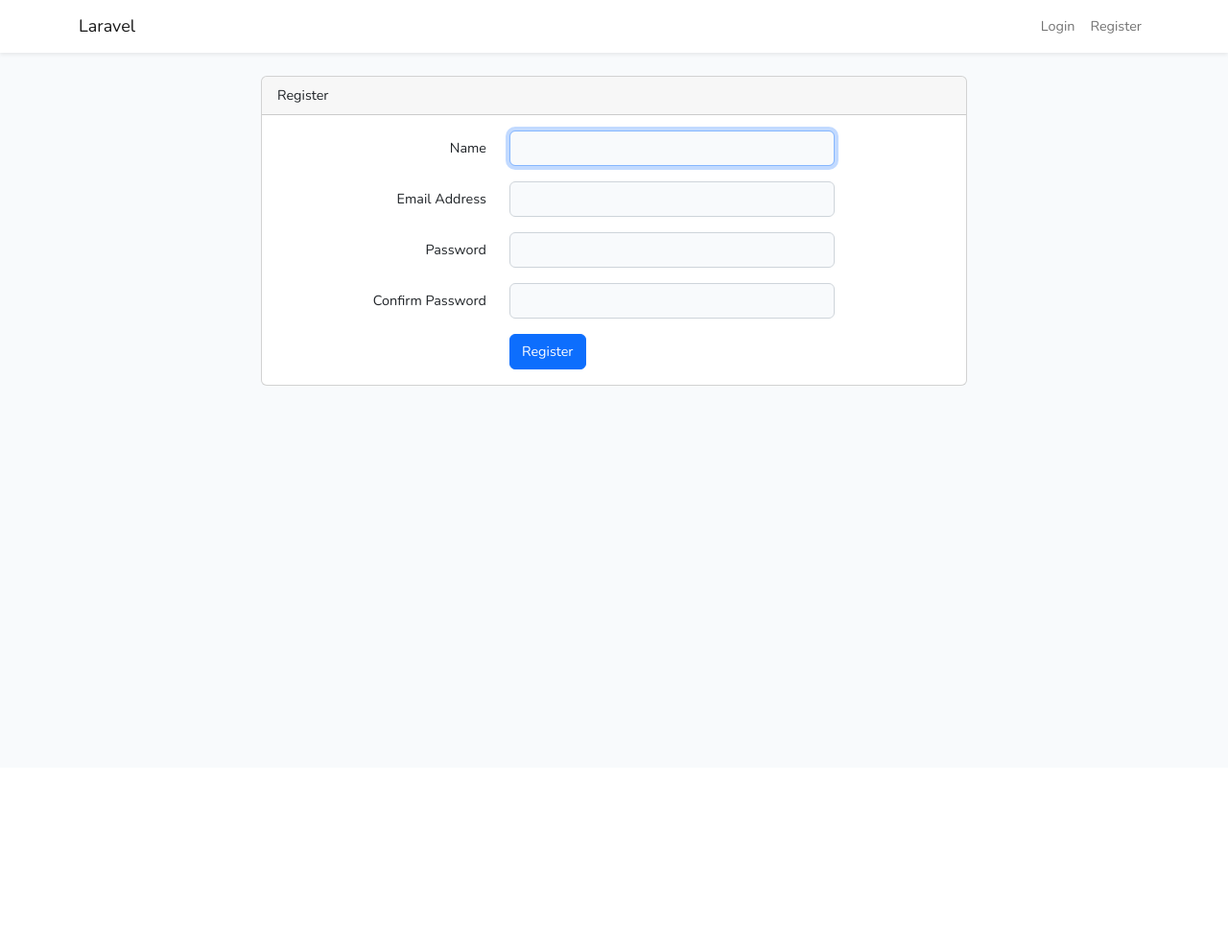
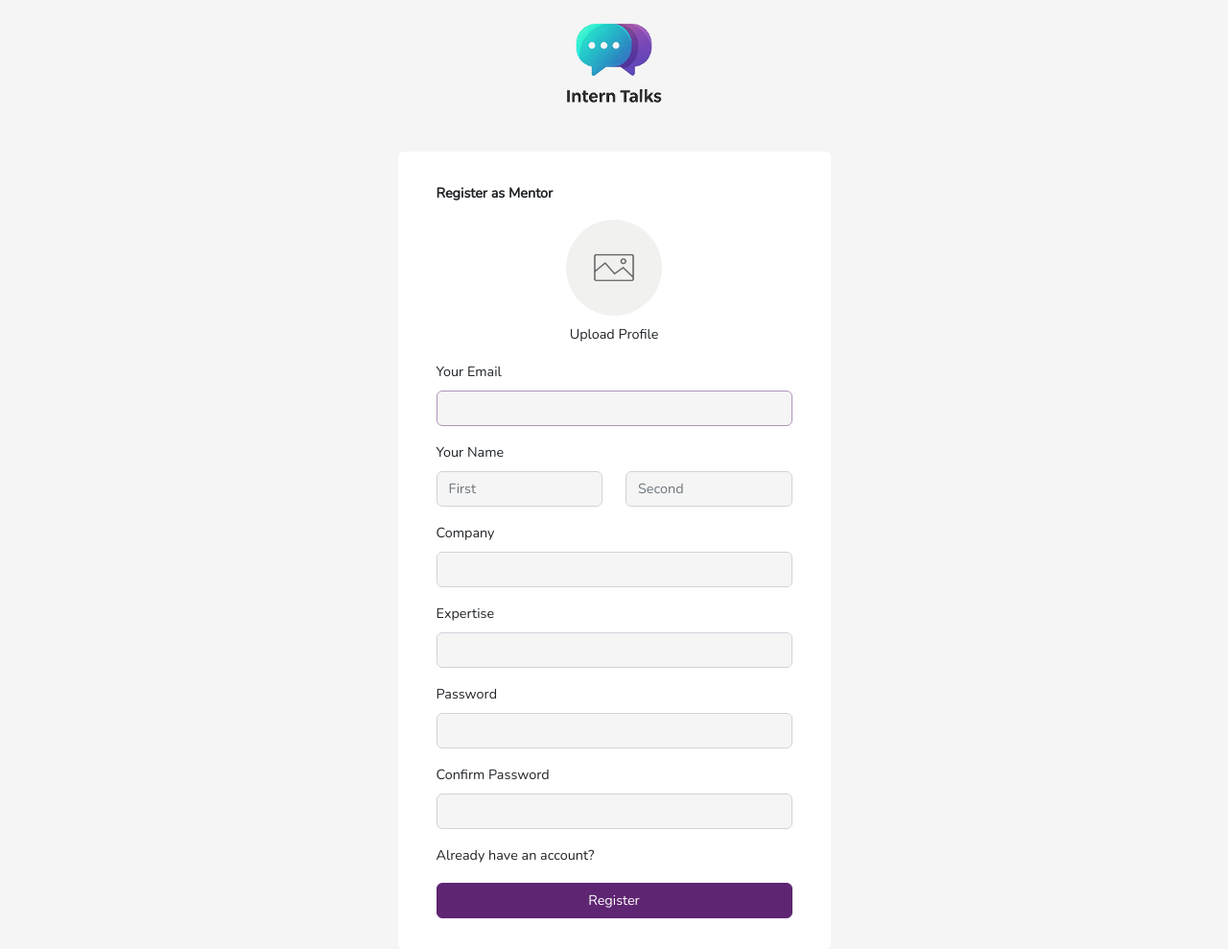
Before and after one commit to NBG-Software/interns-talk-web, a Laravel app: page /register in a window 1280 px wide. Shown: the whole page at 96% size. Before the commit the page ends 402 px from the top, so only its background shows below. Run offline with Laravel 12, Linux system fonts and the light colour scheme; style sheets or scripts are compiled from the project's sources; parts of the project's set-up code (start-up, migrations or seed data) failed here and were passed over.

Commit message:
auth-home-ui

```diff
--- a/app/Http/Controllers/Auth/RegisterController.php
+++ b/app/Http/Controllers/Auth/RegisterController.php
@@ -3,6 +3,7 @@
 namespace App\Http\Controllers\Auth;
 
 use App\Http\Controllers\Controller;
+use App\Models\Mentor;
 use App\Models\User;
 use Illuminate\Foundation\Auth\RegistersUsers;
 use Illuminate\Support\Facades\Hash;
@@ -49,9 +50,13 @@ class RegisterController extends Controller
     protected function validator(array $data)
     {
         return Validator::make($data, [
-            'name' => ['required', 'string', 'max:255'],
+            'first_name' => ['required', 'string', 'max:100'],
+            'last_name' => ['required', 'string', 'max:100'],
             'email' => ['required', 'string', 'email', 'max:255', 'unique:users'],
+            'profile_picture' => ['required', 'file', 'mimes:jpg,jpeg,png'],
             'password' => ['required', 'string', 'min:8', 'confirmed'],
+            'expertise' => ['required', 'string'],
+            'company' => ['required', 'string'],
         ]);
     }
 
@@ -63,10 +68,34 @@ class RegisterController extends Controller
      */
     protected function create(array $data)
     {
-        return User::create([
-            'name' => $data['name'],
+        $newName = '';
+        if(isset($data['profile_picture'])){
+            $newName = uniqid() .'_'. "profile_picture" .'.'. $data['profile_picture']->extension();
+            $data['profile_picture']->storeAs("public/profile_pictures", $newName);
+        };
+
+
+        $user =  User::create([
+            'first_name' => $data['first_name'],
+            'last_name' => $data['last_name'],
             'email' => $data['email'],
             'password' => Hash::make($data['password']),
+            'role' => 'mentor',
+            'profile_picture' => $newName,
+        ]);
+
+        if($user){
+            $this->create_mentor($data, $user);
+        }
+
+        return $user;
+    }
+
+    public function create_mentor(array $data, $user){
+        Mentor::create([
+            'user_id' => $user->id,
+            'expertise' => $data['expertise'],
+            'company' => $data['company'],
         ]);
     }
 }
--- a/resources/sass/_variables.scss
+++ b/resources/sass/_variables.scss
@@ -5,3 +5,8 @@ $body-bg: #f8fafc;
 $font-family-sans-serif: 'Nunito', sans-serif;
 $font-size-base: 0.9rem;
 $line-height-base: 1.6;
+
+$primary : #5E2572;
+$secondary : #00ADB5;
+$light : #F5F5F5; //guest bg color
+$white : #FFFFFF; //auth bg color
--- a/resources/sass/app.scss
+++ b/resources/sass/app.scss
@@ -6,3 +6,37 @@
 
 // Bootstrap
 @import 'bootstrap/scss/bootstrap';
+
+html,body{
+    padding: 0;
+    margin: 0;
+    box-sizing: border-box;
+}
+
+.sidebar{
+    width : 250px !important;
+    height : 100% !important;
+    display: block;
+    overflow-y: hidden;
+    transition : 0.5s ease;
+
+
+    @media (max-width: 767px) {
+        position : absolute;
+        transform: translateX(-250px);
+    }
+
+}
+
+.sidebar.active {
+    transform: translateX(0);
+}
+
+
+.nav-mentor{
+    display : block;
+
+    @media (max-width: 767px) {
+        display : none;
+    }
+}
--- a/resources/views/auth/register.blade.php
+++ b/resources/views/auth/register.blade.php
@@ -1,35 +1,37 @@
-@extends('layouts.app')
+@extends('layouts.guest')
 
 @section('content')
-<div class="container">
-    <div class="row justify-content-center">
-        <div class="col-md-8">
-            <div class="card">
-                <div class="card-header">{{ __('Register') }}</div>
-
+<div class="container vh-100">
+    <div class="row h-100 justify-content-center align-items-center py-4">
+        <div class="col-11 col-md-8 col-lg-5">
+            <div class="text-center mb-2">
+                <img src="{{asset('assets/intern_talk_logo.png')}}" width="80" alt="">
+            </div>
+            <div class="text-center mb-5">
+                <img src="{{asset('assets/intern_talk_text.png')}}" width="100" alt="">
+            </div>
+            <div class="card bg-white py-3 px-4 border-0">
                 <div class="card-body">
-                    <form method="POST" action="{{ route('register') }}">
+                    <p class="fw-bold">Register as Mentor</p>
+                    <form method="POST" action="{{ route('register') }}" enctype="multipart/form-data">
                         @csrf
-
-                        <div class="row mb-3">
-                            <label for="name" class="col-md-4 col-form-label text-md-end">{{ __('Name') }}</label>
-
-                            <div class="col-md-6">
-                                <input id="name" type="text" class="form-control @error('name') is-invalid @enderror" name="name" value="{{ old('name') }}" required autocomplete="name" autofocus>
-
-                                @error('name')
-                                    <span class="invalid-feedback" role="alert">
-                                        <strong>{{ $message }}</strong>
-                                    </span>
+                        <div class="d-flex flex-column justify-content-center align-items-center">
+                            <img id="previewImg" src="{{asset('assets/profile_default.png')}}" class="rounded-pill @error('profile_picture') border border-2 border-danger @enderror" width="100" height="100" alt="">
+                            @error('profile_picture')
+                                <small class="text-danger mt-2">{{$message}}</small>
                             @enderror
+                            <div class="mt-2 mb-3">
+                                <label type="button" for="upload_profile">Upload Profile</label>
+                                <input style="display: none" type="file" name="profile_picture" id="upload_profile">
                             </div>
                         </div>
 
-                        <div class="row mb-3">
-                            <label for="email" class="col-md-4 col-form-label text-md-end">{{ __('Email Address') }}</label>
+                        <div class="form-group mb-3">
+                            <label for="email" class="mb-2">Your Email</label>
 
-                            <div class="col-md-6">
-                                <input id="email" type="email" class="form-control @error('email') is-invalid @enderror" name="email" value="{{ old('email') }}" required autocomplete="email">
+                            <input id="email" type="email"
+                                class="form-control bg-light shadow-none @error('email') is-invalid @enderror" name="email"
+                                value="{{ old('email') }}" required autocomplete="email" autofocus>
 
                             @error('email')
                                 <span class="invalid-feedback" role="alert">
@@ -37,13 +39,54 @@
                                 </span>
                             @enderror
                         </div>
+
+                        <div class="form-group mb-3">
+                            <label for="name" class="mb-2">Your Name</label>
+
+                            <div class="row">
+                                <div class="col-6">
+                                    <input type="text" name="first_name" class="form-control bg-light shadow-none @error('first_name') is-invalid @enderror" value="{{old('first_name')}}" required placeholder="First">
+                                </div>
+                                <div class="col-6">
+                                    <input type="text" name="last_name" class="form-control bg-light shadow-none @error('last_name') is-invalid @enderror" value="{{old('last_name')}}" required placeholder="Second">
+                                </div>
+                            </div>
                         </div>
 
-                        <div class="row mb-3">
-                            <label for="password" class="col-md-4 col-form-label text-md-end">{{ __('Password') }}</label>
+                        <div class="form-group mb-3">
+                            <label for="email" class="mb-2">Company</label>
 
-                            <div class="col-md-6">
-                                <input id="password" type="password" class="form-control @error('password') is-invalid @enderror" name="password" required autocomplete="new-password">
+                            <input id="company" type="text"
+                                class="form-control bg-light shadow-none @error('company') is-invalid @enderror" name="company"
+                                value="{{ old('company') }}" required autocomplete="company" autofocus>
+
+                            @error('company')
+                                <span class="invalid-feedback" role="alert">
+                                    <strong>{{ $message }}</strong>
+                                </span>
+                            @enderror
+                        </div>
+
+                        <div class="form-group mb-3">
+                            <label for="email" class="mb-2">Expertise</label>
+
+                            <input id="expertise" type="text"
+                                class="form-control bg-light shadow-none @error('expertise') is-invalid @enderror" name="expertise"
+                                value="{{ old('expertise') }}" required autocomplete="expertise" autofocus>
+
+                            @error('expertise')
+                                <span class="invalid-feedback" role="alert">
+                                    <strong>{{ $message }}</strong>
+                                </span>
+                            @enderror
+                        </div>
+
+                        <div class="form-group mb-3">
+                            <label for="password" class="mb-2">Password</label>
+
+                            <input id="password" type="password"
+                                class="form-control bg-light shadow-none @error('password') is-invalid @enderror" name="password" required
+                                autocomplete="current-password">
 
                             @error('password')
                                 <span class="invalid-feedback" role="alert">
@@ -51,22 +94,26 @@
                                 </span>
                             @enderror
                         </div>
+
+                        <div class="form-group mb-3">
+                            <label for="password" class="mb-2">Confirm Password</label>
+
+                            <input id="password" name="password_confirmation" type="password"
+                                class="form-control bg-light shadow-none" required
+                                autocomplete="current-password">
+
                         </div>
 
-                        <div class="row mb-3">
-                            <label for="password-confirm" class="col-md-4 col-form-label text-md-end">{{ __('Confirm Password') }}</label>
-
-                            <div class="col-md-6">
-                                <input id="password-confirm" type="password" class="form-control" name="password_confirmation" required autocomplete="new-password">
-                            </div>
+                        <div class="mb-3">
+                            <a type="button" class="text-dark text-decoration-none" href="{{ route('login') }}">
+                                Already have an account?
+                            </a>
                         </div>
 
-                        <div class="row mb-0">
-                            <div class="col-md-6 offset-md-4">
-                                <button type="submit" class="btn btn-primary">
-                                    {{ __('Register') }}
+                        <div class="">
+                            <button id="register-btn" type="submit" class="w-100 btn btn-primary">
+                                Register
                             </button>
-                            </div>
                         </div>
                     </form>
                 </div>
@@ -75,3 +122,20 @@
     </div>
 </div>
 @endsection
+
+@push('js')
+<script>
+    let preview = document.getElementById('previewImg');
+    let upload = document.getElementById('upload_profile');
+    upload.addEventListener('change', function(event) {
+        console.log(event);
+        let imageFile = URL.createObjectURL(event.target.files[0]);
+        if (imageFile) {
+            preview.src = imageFile;
+
+            preview.onload = () => URL.revokeObjectURL(imageFile);
+        }
+
+    });
+</script>
+@endpush
--- a/resources/views/layouts/app.blade.php
+++ b/resources/views/layouts/app.blade.php
@@ -1,11 +1,12 @@
 <!doctype html>
 <html lang="{{ str_replace('_', '-', app()->getLocale()) }}">
+
 <head>
     <meta charset="utf-8">
     <meta name="viewport" content="width=device-width, initial-scale=1">
 
     <!-- CSRF Token -->
-    <meta name="csrf-token" content="{{ csrf_token() }}">
+    {{-- <meta name="csrf-token" content="{{ csrf_token() }}"> --}}
 
     <title>{{ config('app.name', 'Laravel') }}</title>
 
@@ -16,65 +17,79 @@
     <!-- Scripts -->
     @vite(['resources/sass/app.scss', 'resources/js/app.js'])
 </head>
+
 <body>
-    <div id="app">
-        <nav class="navbar navbar-expand-md navbar-light bg-white shadow-sm">
-            <div class="container">
-                <a class="navbar-brand" href="{{ url('/') }}">
-                    {{ config('app.name', 'Laravel') }}
-                </a>
-                <button class="navbar-toggler" type="button" data-bs-toggle="collapse" data-bs-target="#navbarSupportedContent" aria-controls="navbarSupportedContent" aria-expanded="false" aria-label="{{ __('Toggle navigation') }}">
+    <div id="app" class="vh-100">
+        <nav class="navbar navbar-expand-md navbar-light bg-white border-0 border-bottom border-black-50">
+            <div class="container-fluid px-5 py-1">
+                {{-- nav logo --}}
+                <div class="d-flex align-items-center">
+                    <img src="{{asset('assets/intern_talk_logo.png')}}" class="me-3" width="50" alt="">
+
+                    <a class="py-0" href="{{ url('/') }}">
+                        <img src="{{asset('assets/intern_talk_text.png')}}" width="100" alt="">
+                    </a>
+                </div>
+
+                {{-- toggle button --}}
+                <button id="toggle-btn" class="navbar-toggler" type="button" data-bs-toggle="collapse"
+                    data-bs-target="#navbarSupportedContent" aria-controls="navbarSupportedContent"
+                    aria-expanded="false" aria-label="{{ __('Toggle navigation') }}">
                     <span class="navbar-toggler-icon"></span>
                 </button>
 
-                <div class="collapse navbar-collapse" id="navbarSupportedContent">
-                    <!-- Left Side Of Navbar -->
-                    <ul class="navbar-nav me-auto">
+                <ul class="navbar-nav ms-auto nav-mentor">
+                    @auth
+                        <li class="nav-item">
+                            <a class="nav-link active" aria-current="page" href="#">
+                                Mentor {{ Auth::user()->full_name }}
+                            </a>
+                        </li>
 
-                    </ul>
 
-                    <!-- Right Side Of Navbar -->
-                    <ul class="navbar-nav ms-auto">
-                        <!-- Authentication Links -->
-                        @guest
-                            @if (Route::has('login'))
-                                <li class="nav-item">
-                                    <a class="nav-link" href="{{ route('login') }}">{{ __('Login') }}</a>
-                                </li>
-                            @endif
-
-                            @if (Route::has('register'))
-                                <li class="nav-item">
-                                    <a class="nav-link" href="{{ route('register') }}">{{ __('Register') }}</a>
-                                </li>
-                            @endif
-                        @else
-                            <li class="nav-item dropdown">
-                                <a id="navbarDropdown" class="nav-link dropdown-toggle" href="#" role="button" data-bs-toggle="dropdown" aria-haspopup="true" aria-expanded="false" v-pre>
-                                    {{ Auth::user()->name }}
-                                </a>
-
-                                <div class="dropdown-menu dropdown-menu-end" aria-labelledby="navbarDropdown">
-                                    <a class="dropdown-item" href="{{ route('logout') }}"
-                                       onclick="event.preventDefault();
-                                                     document.getElementById('logout-form').submit();">
-                                        {{ __('Logout') }}
-                                    </a>
-
-                                    <form id="logout-form" action="{{ route('logout') }}" method="POST" class="d-none">
-                                        @csrf
-                                    </form>
-                                </div>
-                            </li>
-                        @endguest
-                    </ul>
-                </div>
+                    @endauth
+                </ul>
             </div>
         </nav>
 
-        <main class="py-4">
-            @yield('content')
+        <main class="container-fluid h-100 px-0 d-flex position-relative">
+            <aside class="bg-white h-100 sidebar border-0 border-end border-black-50 p-4">
+                <ul class="list-unstyled">
+                    <li class="mb-2">
+                        <a href="" class="btn btn-secondary text-start text-dark fw-bold w-100">
+                            Intern List
+                        </a>
+                    </li>
+
+                    <li class="mb-2">
+                        <a href="" class="btn text-start text-dark fw-bold w-100">
+                            Edit Profile
+                        </a>
+                    </li>
+
+                    <li class="">
+                        <form action="{{route('logout')}}" method="post" class="">
+                            @csrf
+                            <button type="submit" class="btn text-start w-100 text-dark fw-bold">Log out</button>
+                        </a>
+                    </li>
+                </ul>
+            </aside>
+            <div class="p-4">
+                <h4>Nothing here</h4>
+                @yield('content')
+            </div>
         </main>
     </div>
+    <script>
+        let toggleBtn = document.getElementById("toggle-btn");
+        let sidebar = document.querySelector(".sidebar");
+
+        toggleBtn.addEventListener("click", function() {
+            sidebar.classList.toggle("active");
+        });
+    </script>
+    @stack('js')
 </body>
+
 </html>
--- /dev/null
+++ b/resources/views/layouts/guest.blade.php
@@ -0,0 +1,25 @@
+<!doctype html>
+<html lang="{{ str_replace('_', '-', app()->getLocale()) }}">
+<head>
+    <meta charset="utf-8">
+    <meta name="viewport" content="width=device-width, initial-scale=1">
+
+    <title>{{ config('app.name', 'Laravel') }}</title>
+
+    <!-- Fonts -->
+    <link rel="dns-prefetch" href="//fonts.bunny.net">
+    <link href="https://fonts.bunny.net/css?family=Nunito" rel="stylesheet">
+
+    <!-- Scripts -->
+    @vite(['resources/sass/app.scss', 'resources/js/app.js'])
+</head>
+<body class="bg-light">
+    <div id="app">
+        <main class="">
+            @yield('content')
+        </main>
+    </div>
+
+    @stack('js')
+</body>
+</html>
```
Also changed, not shown: app/Http/Controllers/MentorController.php (added, +10 -0 lines), app/Models/Mentor.php (added, +17 -0 lines), app/Models/User.php (+12 -2 lines), resources/views/auth/login.blade.php (+49 -39 lines), resources/views/auth/passwords/email.blade.php (+13 -17 lines), resources/views/auth/passwords/reset.blade.php (+18 -27 lines), database/migrations/0001_01_01_000000_create_users_table.php, database/migrations/2025_02_10_034037_create_mentors_table.php (added), public/assets/intern_talk_logo.png (added), public/assets/intern_talk_text.png (added), public/assets/profile_default.png (added). Lines whose indentation alone changed are shown as unchanged.
